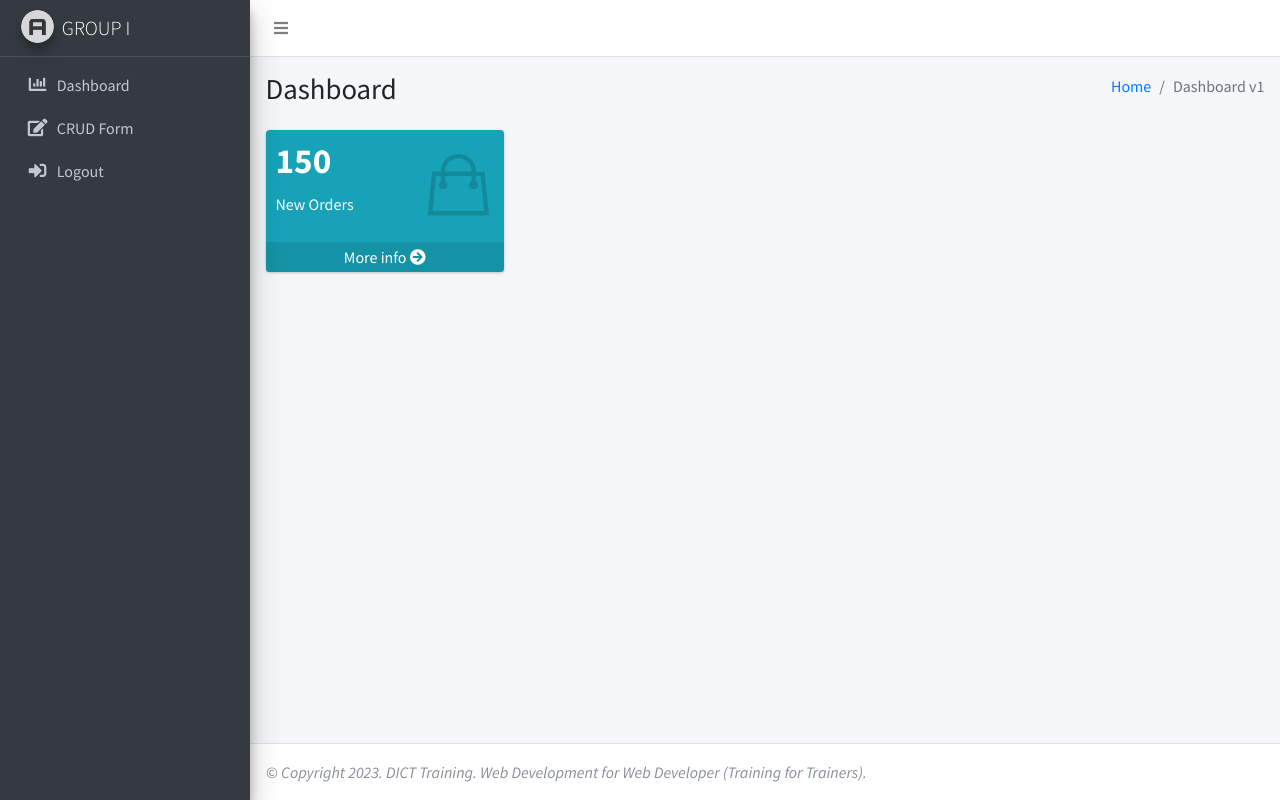
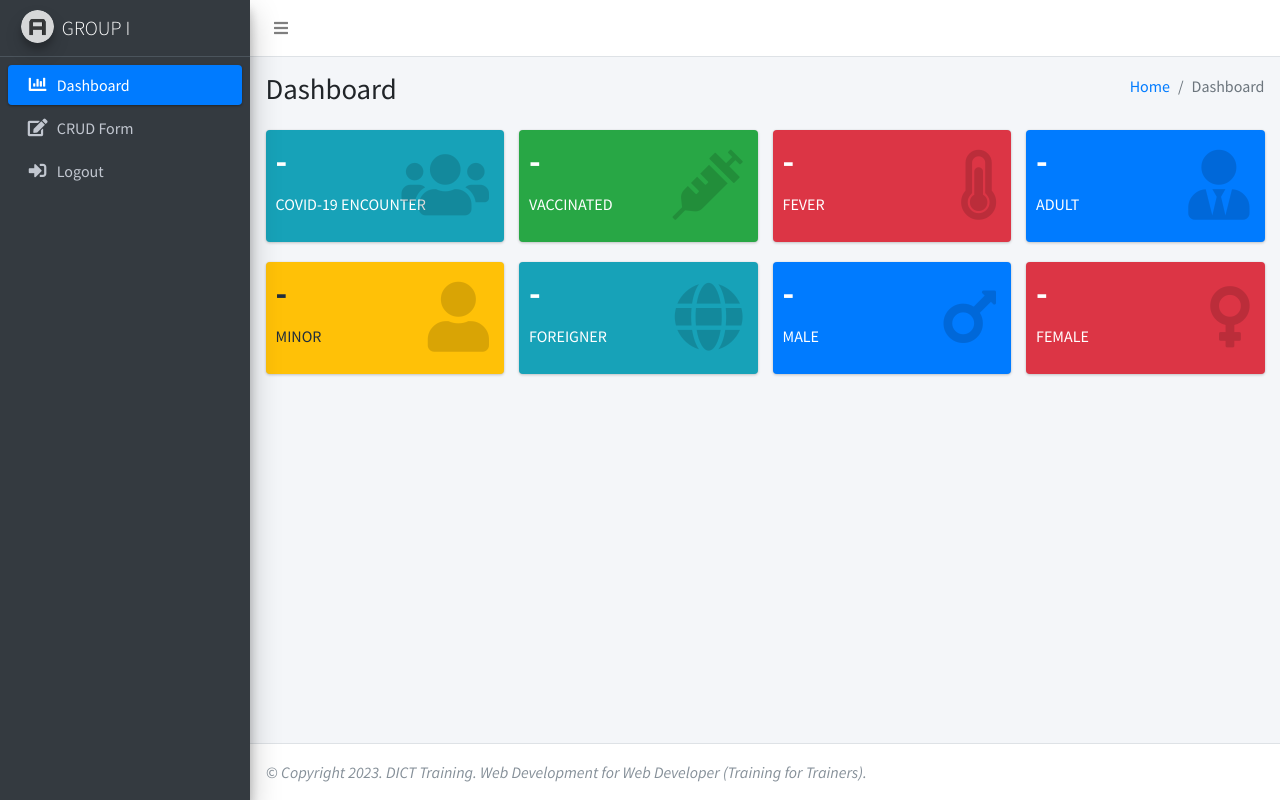
Before and after one commit to fredtaran/covid_watch, a PHP site: page /pages/dashboard.php in a window 1280 px wide. Run offline with PHP 8.4, Linux system fonts and the light colour scheme; the visitor is signed in with stand-in values (Sample User, id 1); data that the repository does not hold is empty; some libraries are stand-ins or nearby versions.

Commit message:
updated dashboard

```diff
--- a/api/logout.php
+++ b/api/logout.php
@@ -2,5 +2,5 @@
 session_start();
 
 session_destroy();
-header('Location: pages/login.php');
+header('Location: ../pages/login.php');
 ?>
--- a/class/patient.php
+++ b/class/patient.php
@@ -18,7 +18,7 @@ class Patient {
     public $nationality;
     public $p_gender;
 
-    function __constructor($db) {
+    function __construct($db) {
         $this->conn = $db;
     }
 
@@ -29,4 +29,14 @@ class Patient {
     // Patient log count
 
     // Get all patient
+
+    // Get all data for dashboard
+    public function getdashboarddata() {
+        // mysqli_next_result($this->conn);;
+        $sql = "SELECT * FROM " . $this->table_name;
+
+        $result = $this->conn->query($sql);
+        $this->conn->close();
+        return $result;
+    }
 }
--- a/footer.php
+++ b/footer.php
@@ -43,16 +43,8 @@
         <!-- SweetAlert2 -->
         <script src="https://cdn.jsdelivr.net/npm/sweetalert2@11"></script>
         <!-- Custom Script -->
-        <script>
-            $(function () {
-                $('#dashboard').click(function () {
-                    $('.content-wrapper').load('./pages/dashboard.html');
-                });
-                $('#crudform').click(function () {
-                    $('.content-wrapper').load('./pages/crud.php');
-                });
-            });
-        </script>
+        <script src="<?php echo APP_PATH; ?>js/global.js"></script>
+        <script src="<?php echo APP_PATH; ?>js/<?php echo $page; ?>.js"></script>
 
     </body>
 
--- a/header.php
+++ b/header.php
@@ -4,9 +4,11 @@ define('APP_PATH',$path.$_SERVER["SERVER_NAME"].'/covid_watch/');
 
 session_start();
 if(!isset($_SESSION['is_loggin']) || empty($_SESSION['is_loggin'])) {
-    header('Location: pages/login.php');
+    header('Location: '.APP_PATH.'pages/login.php');
     die();
 }
+$curPage = substr($_SERVER["SCRIPT_NAME"],strrpos($_SERVER["SCRIPT_NAME"],"/")+1);
+$page = explode(".",$curPage)[0];
 ?>
 
 <!DOCTYPE html>
@@ -55,7 +57,7 @@ if(!isset($_SESSION['is_loggin']) || empty($_SESSION['is_loggin'])) {
             <!-- Main Sidebar Container -->
             <aside class="main-sidebar sidebar-dark-primary elevation-4">
                 <!-- Brand Logo -->
-                <a href="index.html" class="brand-link">
+                <a href="<?php echo APP_PATH; ?>index.php" class="brand-link">
                     <img src="<?php echo APP_PATH; ?>resources/img/AdminLTELogo.png" alt="AdminLTE Logo" class="brand-image img-circle elevation-3"
                         style="opacity: 0.8" />
                     <span class="brand-text font-weight-light">GROUP I</span>
@@ -70,14 +72,14 @@ if(!isset($_SESSION['is_loggin']) || empty($_SESSION['is_loggin'])) {
                             <!-- Add icons to the links using the .nav-icon class
                 with font-awesome or any other icon font library -->
                             <li class="nav-item">
-                                <a id="dashboard" href="<?php echo APP_PATH; ?>pages/dashboard.php" class="nav-link">
+                                <a id="dashboard" href="<?php echo APP_PATH; ?>pages/dashboard.php" class="nav-link <?php echo ($page == 'dashboard'?'active':''); ?>">
                                     <i class="nav-icon fas fa-chart-bar"></i>
                                     <p>Dashboard</p>
                                 </a>
                             </li>
 
                             <li class="nav-item">
-                                <a id="crudform" href="#" class="nav-link">
+                                <a id="crudform" href="#" class="nav-link <?php echo ($page == 'crud'?'active':''); ?>">
                                     <i class="nav-icon fas fa-edit"></i>
                                     <p>CRUD Form</p>
                                 </a>
--- /dev/null
+++ b/js/dashboard.js
@@ -0,0 +1,58 @@
+$(function(){
+    $.ajax({
+        method: "GET",
+        url: GLOBAL.url + "api/dashboarddata.php",
+        success: function (result, textStatus, jqXHR) {
+            console.log(textStatus + ": " + jqXHR.status);
+            console.log(result)
+            var encounter = [];
+            var vaccinated = [];
+            var fever = [];
+            var adult = [];
+            var minor = [];
+            var foreigner = [];
+            var male = [];
+            var female = [];
+
+            $.each(result.data,function(i,e){
+                if(parseInt(e.encounter) == 1){
+                    encounter.push(e);
+                }
+                if(parseInt(e.vacinated) == 1){
+                    vaccinated.push(e);
+                }
+                if(parseInt(e.diagnose) == 1){
+                    fever.push(e);
+                }
+                if(parseInt(e.p_age) > 20){
+                    adult.push(e);
+                }
+                if(parseInt(e.p_age) < 21){
+                    minor.push(e);
+                }
+                if(e.nationality.toLowerCase() != "filipino"){
+                    foreigner.push(e);
+                }
+                if(parseInt(e.p_gender) == 1){
+                    male.push(e);
+                }
+                if(parseInt(e.p_gender) == 2){
+                    female.push(e);
+                }
+            });
+
+            $('#encounter').text(encounter.length);
+            $('#vaccinated').text(vaccinated.length);
+            $('#fever').text(fever.length);
+            $('#adult').text(adult.length);
+            $('#minor').text(minor.length);
+            $('#foreigner').text(foreigner.length);
+            $('#male').text(male.length);
+            $('#female').text(female.length);
+
+        },
+        error: function (jqXHR, textStatus, errorThrown) {
+            console.log(textStatus + ": " + jqXHR.status + " " + errorThrown);
+        },
+    });
+});
--- a/pages/dashboard.php
+++ b/pages/dashboard.php
@@ -12,7 +12,7 @@ include_once '../header.php';
           <div class="col-sm-6">
             <ol class="breadcrumb float-sm-right">
               <li class="breadcrumb-item"><a href="#">Home</a></li>
-              <li class="breadcrumb-item active">Dashboard v1</li>
+              <li class="breadcrumb-item active">Dashboard</li>
             </ol>
           </div><!-- /.col -->
         </div><!-- /.row -->
@@ -23,17 +23,107 @@ include_once '../header.php';
         <div class="container-fluid">
             <div class="row">
                 <div class="col-lg-3 col-6">
-                    <!-- small box -->
+                    <!-- COVID-19 ENCOUNTER -->
                     <div class="small-box bg-info">
                         <div class="inner">
-                        <h3>150</h3>
+                        <h3 id="encounter">-</h3>
 
-                        <p>New Orders</p>
+                        <p>COVID-19 ENCOUNTER</p>
                         </div>
                         <div class="icon">
-                            <i class="ion ion-bag"></i>
+                          <i class="fas fa-users"></i>
                         </div>
-                        <a href="#" class="small-box-footer">More info <i class="fas fa-arrow-circle-right"></i></a>
+                    </div>
+                </div>
+                <div class="col-lg-3 col-6">
+                    <!-- VACCINATED -->
+                    <div class="small-box bg-success">
+                        <div class="inner">
+                        <h3 id="vaccinated">-</h3>
+
+                        <p>VACCINATED</p>
+                        </div>
+                        <div class="icon">
+                          <i class="fas fa-syringe"></i>
+                        </div>
+                    </div>
+                </div>
+                <div class="col-lg-3 col-6">
+                    <!-- FEVER -->
+                    <div class="small-box bg-danger">
+                        <div class="inner">
+                        <h3 id="fever">-</h3>
+
+                        <p>FEVER</p>
+                        </div>
+                        <div class="icon">
+                          <i class="fas fa-thermometer-three-quarters"></i>
+                        </div>
+                    </div>
+                </div>
+                <div class="col-lg-3 col-6">
+                    <!-- ADULT -->
+                    <div class="small-box bg-primary">
+                        <div class="inner">
+                        <h3 id="adult">-</h3>
+
+                        <p>ADULT</p>
+                        </div>
+                        <div class="icon">
+                          <i class="fas fa-user-tie"></i>
+                        </div>
+                    </div>
+                </div>
+                <div class="col-lg-3 col-6">
+                    <!-- MINOR -->
+                    <div class="small-box bg-warning">
+                        <div class="inner">
+                        <h3 id="minor">-</h3>
+
+                        <p>MINOR</p>
+                        </div>
+                        <div class="icon">
+                          <i class="fas fa-user"></i>
+                        </div>
+                    </div>
+                </div>
+                <div class="col-lg-3 col-6">
+                    <!-- FOREIGNER -->
+                    <div class="small-box bg-info">
+                        <div class="inner">
+                        <h3 id="foreigner">-</h3>
+
+                        <p>FOREIGNER</p>
+                        </div>
+                        <div class="icon">
+                            <i class="fas fa-globe"></i>
+                        </div>
+                    </div>
+                </div>
+                <div class="col-lg-3 col-6">
+                    <!-- MALE -->
+                    <div class="small-box bg-primary">
+                        <div class="inner">
+                        <h3 id="male">-</h3>
+
+                        <p>MALE</p>
+                        </div>
+                        <div class="icon">
+                          <i class="fas fa-mars"></i>
+                        </div>
+                    </div>
+                </div>
+                <div class="col-lg-3 col-6">
+                    <!-- FEMALE -->
+                    <div class="small-box bg-danger">
+                        <div class="inner">
+                        <h3 id="female">-</h3>
+
+                        <p>FEMALE</p>
+                        </div>
+                        <div class="icon">
+                          <i class="fas fa-venus"></i>
+                        </div>
                     </div>
                 </div>
             </div>
```
Also changed, not shown: api/dashboarddata.php (added, +34 -0 lines).
